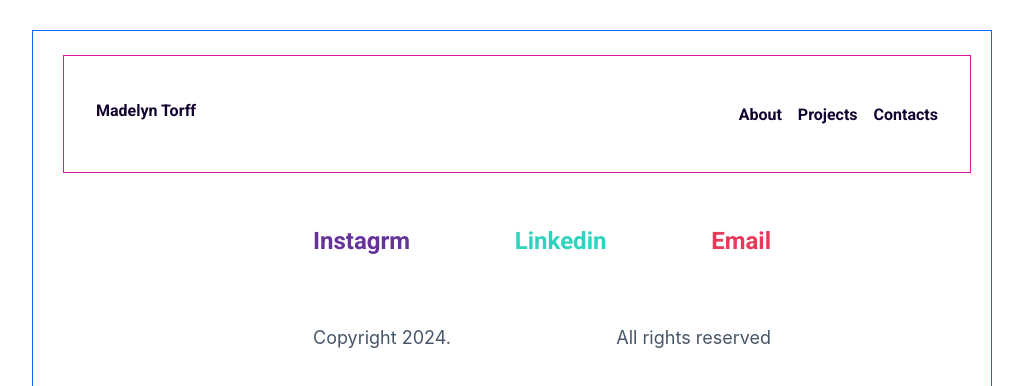
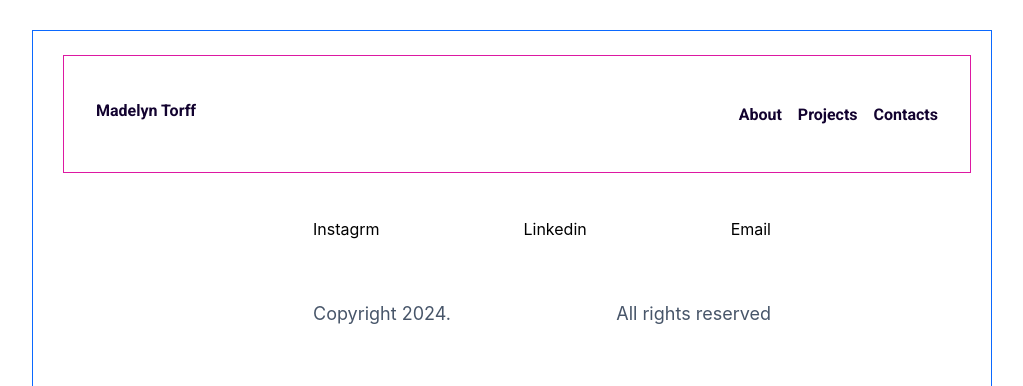
Before and after one commit to SurapureddySusmitha21/fincitycoding, a React (Create React App) app: page /contacts in a window 1280 px wide. Shown: the top 386 px of the page, without its empty margins (18-1041 px from the left). Built offline with nearby package versions, Linux system fonts and the light colour scheme; a web font is replaced by a local one.

Commit message:
Update index.css

```diff
--- a/src/components/Contact/index.css
+++ b/src/components/Contact/index.css
@@ -8,23 +8,22 @@
   margin-right: 220px;
   margin-left: 250px;
 }
-.iconsst {
-  color: rebeccapurple;
-  font-size: 24px;
-  font-weight: bold;
-  font-family: 'Roboto';
+.insta-image {
+  height: 7vh;
+  width: 3vw;
+  border-radius: 16px;
+  margin-right: 20px;
 }
-.iconsst1 {
-  color: #2dd4bf;
-  font-size: 24px;
-  font-weight: bold;
-  font-family: 'Roboto';
+.linkedin-image {
+  height: 7vh;
+  width: 3vw;
+  border-radius: 16px;
+  margin-right: 20px;
 }
-.iconsst2 {
-  color: #e73959;
-  font-size: 24px;
-  font-weight: bold;
-  font-family: 'Roboto';
+.mail-image {
+  height: 7vh;
+  width: 3vw;
+  border-radius: 16px;
 }
 .thery-con {
   display: flex;
```
